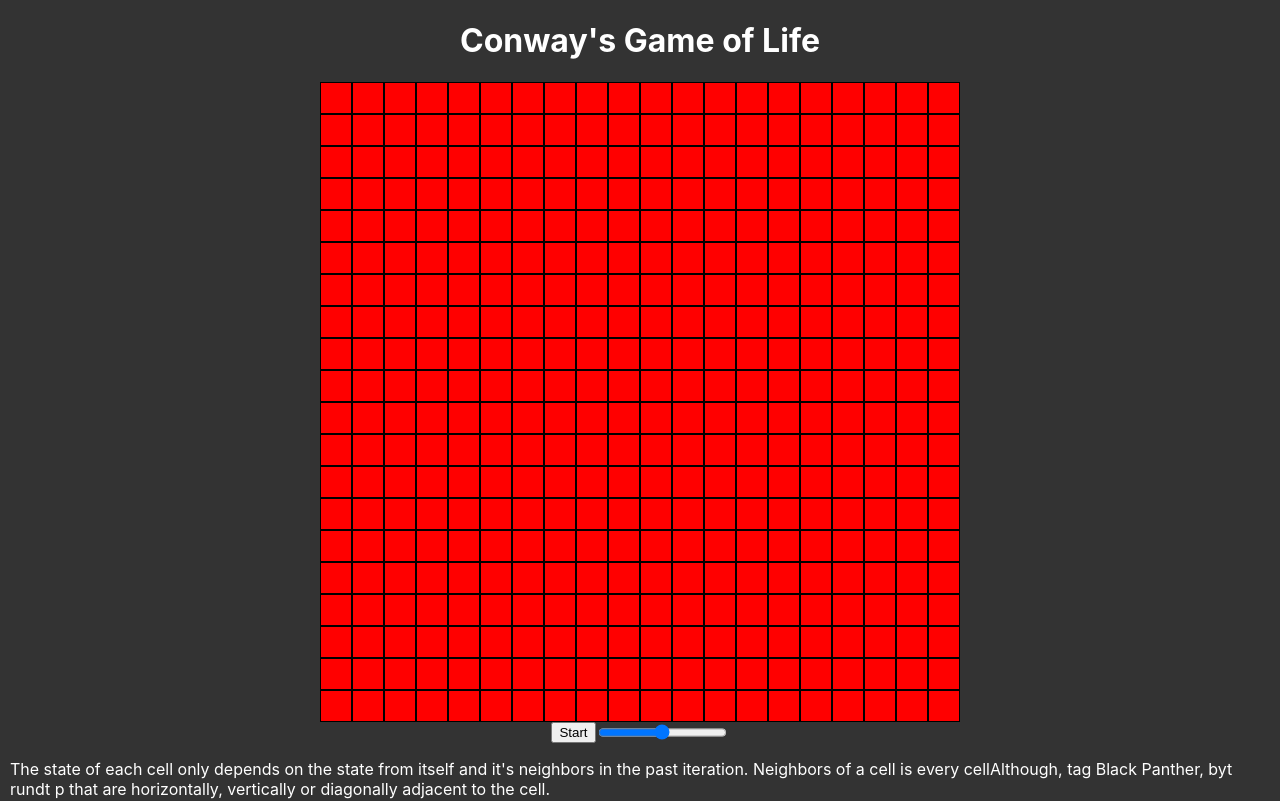
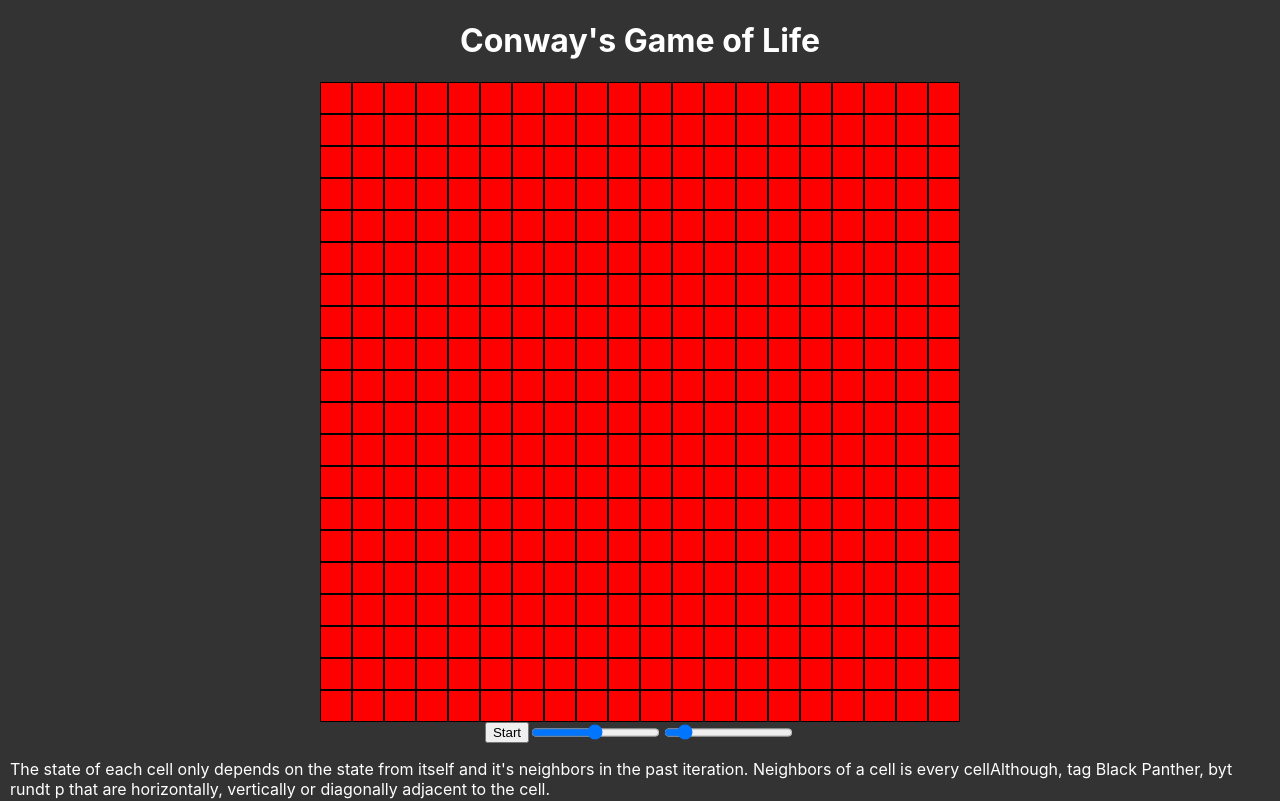
Before and after one commit to OliverFlecke/GameOfLife, a React (Create React App) app: page / in a window 1280 px wide. Shown: the top 801 px of the page. Built offline with nearby package versions, Linux system fonts and the light colour scheme; the HTML template or start-up script is replaced by a standard one.

Commit message:
Added slider for size as well (still in progress)

```diff
--- a/src/components/GameOfLife.tsx
+++ b/src/components/GameOfLife.tsx
@@ -38,6 +38,13 @@ export class GameOfLife extends React.PureComponent<{}, GameOfLifeState> {
             value={this.state.speed}
             onChange={this.onSpeedChange}
           />
+          <input
+            type="range"
+            min="10"
+            max="100"
+            value={this.state.size}
+            onChange={this.onChangeSize}
+          />
         </div>
 
         {this.renderGameRules()}
@@ -47,6 +54,10 @@ export class GameOfLife extends React.PureComponent<{}, GameOfLifeState> {
 
   private onSpeedChange = (event: React.ChangeEvent<HTMLInputElement>) => {
     this.setState({ speed: Number(event.target.value) });
+  };
+
+  private onChangeSize = (event: React.ChangeEvent<HTMLInputElement>) => {
+    this.setState({ size: Number(event.target.value) });
   };
 
   private togglePause = () => {
--- a/src/components/GameOfLifeGrid.tsx
+++ b/src/components/GameOfLifeGrid.tsx
@@ -1,7 +1,6 @@
 import React from 'react';
 import { Cell } from './Cell';
 import * as styles from './GameOfLifeGrid.module.scss';
-import { useInterval } from './useInterval';
 
 interface GameOfLifeGridProps {
   size: number;
```
